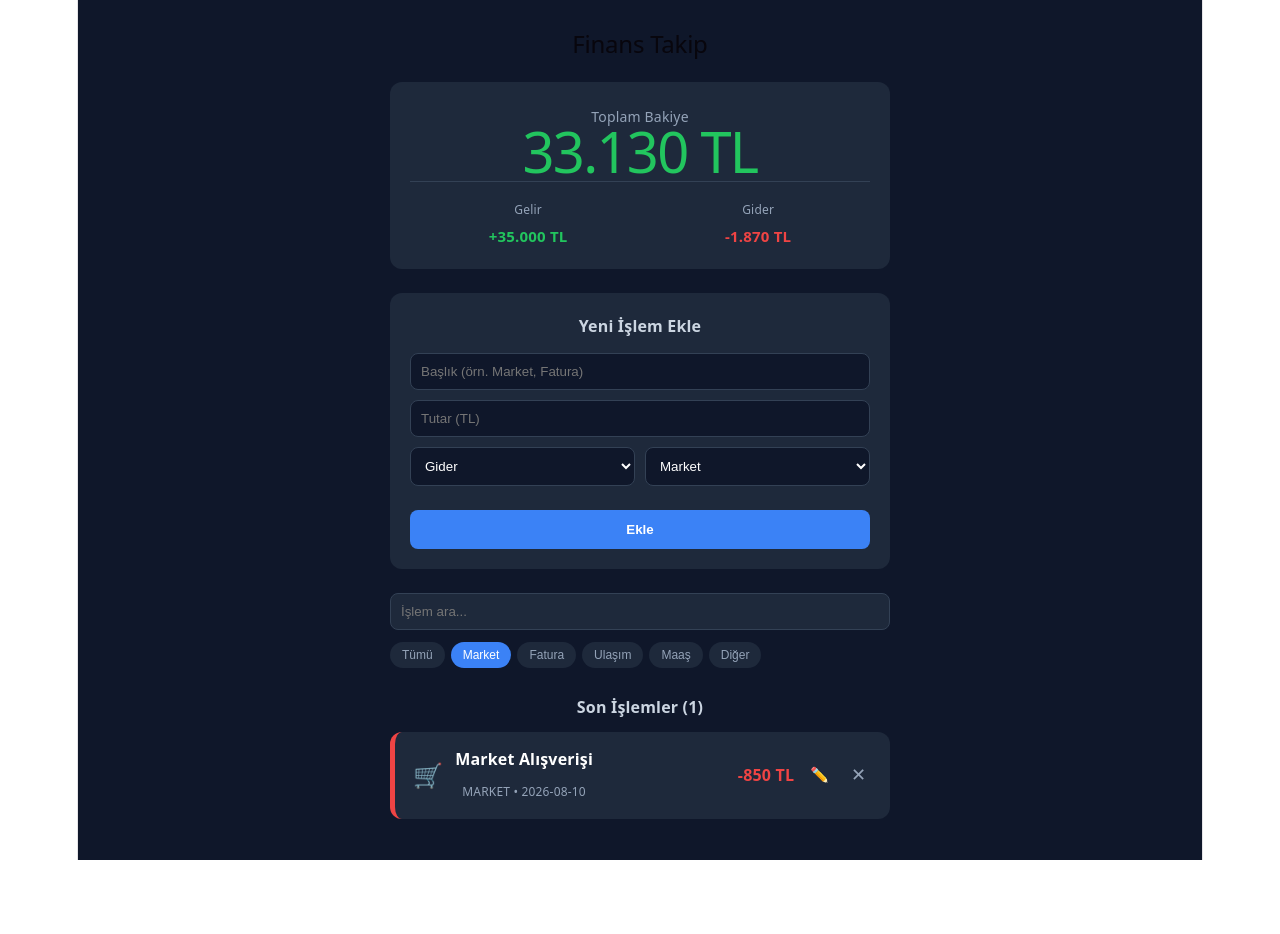
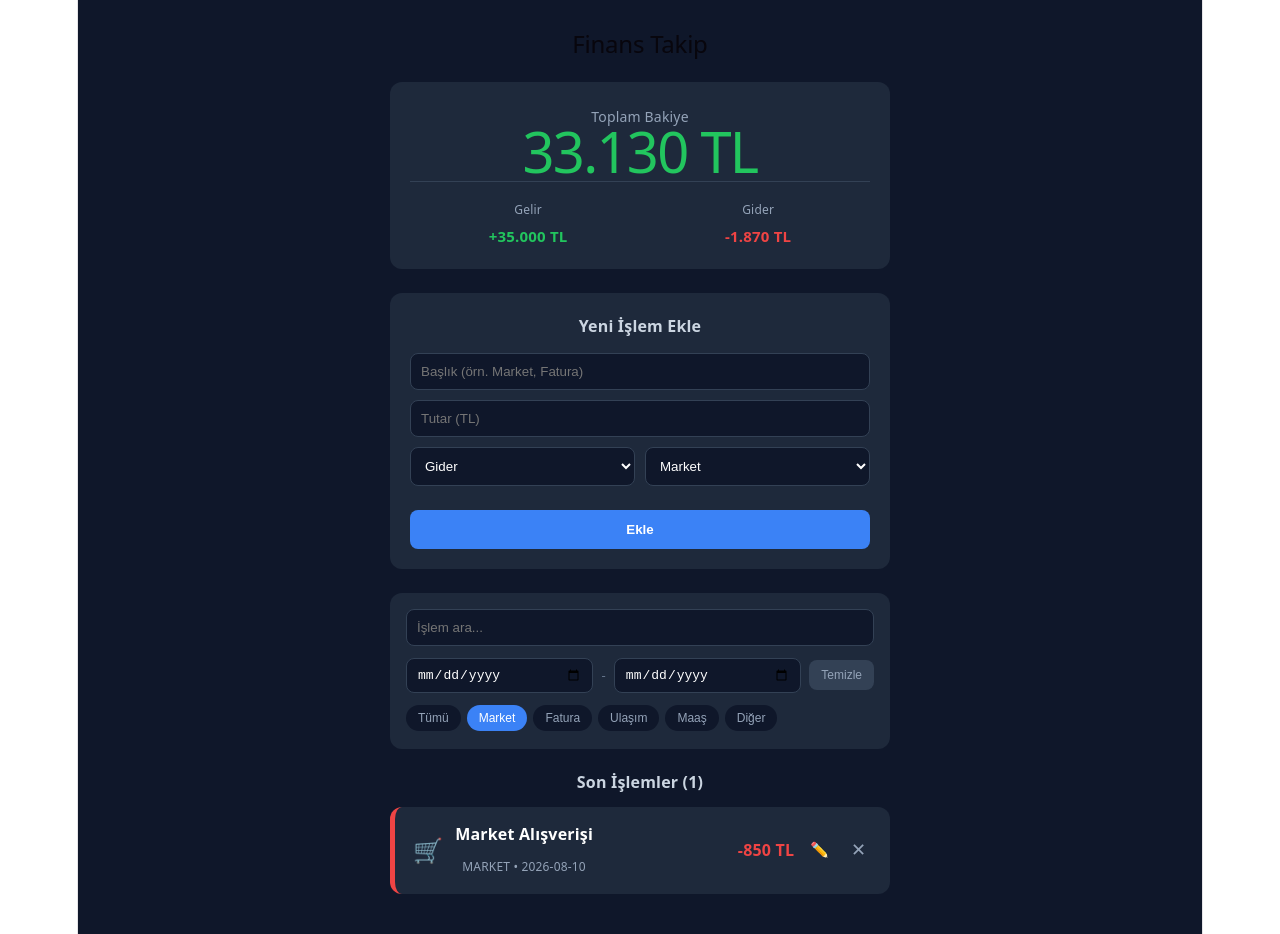
Before and after one commit to VRGL35/finans-uygulamasi, a React app in the folder frontend/: page / in a window 1280 px wide. Both pictures are taken after a click on the button "Market". Before the commit the page ends 860 px from the top, so only its background shows below. Built offline with nearby package versions, Linux system fonts and the light colour scheme; the HTML template or start-up script is replaced by a standard one.

Commit message:
feat: tarih araligina gore filtreleme ve temizleme ozelligi eklendi

```diff
--- a/frontend/src/App.jsx
+++ b/frontend/src/App.jsx
@@ -7,14 +7,14 @@ function App() {
   const [transactions, setTransactions] = useState(initialTransactions);
   const [searchTerm, setSearchTerm] = useState("");
   const [selectedCategory, setSelectedCategory] = useState("all");
+  const [startDate, setStartDate] = useState("");
+  const [endDate, setEndDate] = useState("");
   const [editingTransaction, setEditingTransaction] = useState(null);
 
-  // Ekleme
   const handleAddTransaction = (newTx) => {
     setTransactions((prev) => [newTx, ...prev]);
   };
 
-  // Silme
   const handleDeleteTransaction = (id) => {
     setTransactions((prev) => prev.filter((tx) => tx.id !== id));
     if (editingTransaction?.id === id) {
@@ -22,12 +22,10 @@ function App() {
     }
   };
 
-  // Düzenleme Başlatma
   const handleStartEdit = (tx) => {
     setEditingTransaction(tx);
   };
 
-  // Düzenlemeyi Kaydetme
   const handleUpdateTransaction = (updatedTx) => {
     setTransactions((prev) =>
       prev.map((item) => (item.id === updatedTx.id ? updatedTx : item))
@@ -35,15 +33,25 @@ function App() {
     setEditingTransaction(null);
   };
 
-  // Düzenlemeyi İptal Etme
   const handleCancelEdit = () => {
     setEditingTransaction(null);
+  };
+
+  const handleClearFilters = () => {
+    setSearchTerm("");
+    setSelectedCategory("all");
+    setStartDate("");
+    setEndDate("");
   };
 
   const filteredTransactions = transactions.filter((item) => {
     const matchesSearch = item.title.toLowerCase().includes(searchTerm.toLowerCase());
     const matchesCategory = selectedCategory === "all" || item.category === selectedCategory;
-    return matchesSearch && matchesCategory;
+
+    const matchesStartDate = !startDate || item.date >= startDate;
+    const matchesEndDate = !endDate || item.date <= endDate;
+
+    return matchesSearch && matchesCategory && matchesStartDate && matchesEndDate;
   });
 
   const totalIncome = transactions
@@ -64,6 +72,17 @@ function App() {
     { id: "maas", label: "Maaş" },
     { id: "diger", label: "Diğer" }
   ];
+
+  const dateInputStyle = {
+    flex: 1,
+    padding: "8px 10px",
+    borderRadius: "8px",
+    border: "1px solid #334155",
+    backgroundColor: "#0f172a",
+    color: "#ffffff",
+    fontSize: "13px",
+    boxSizing: "border-box"
+  };
 
   return (
     <div style={{ minHeight: "100vh", backgroundColor: "#0f172a", color: "#f8fafc", padding: "30px 16px" }}>
@@ -93,7 +112,7 @@ function App() {
           </div>
         </div>
 
-        {/* Form Alanı (Ekleme / Güncelleme) */}
+        {/* Form Alanı */}
         <HarcamaFormu
           onAddTransaction={handleAddTransaction}
           editingTransaction={editingTransaction}
@@ -101,8 +120,9 @@ function App() {
           onCancelEdit={handleCancelEdit}
         />
 
-        {/* Filtreleme ve Arama */}
-        <div style={{ marginBottom: "20px" }}>
+        {/* Filtreleme ve Arama Alanı */}
+        <div style={{ backgroundColor: "#1e293b", padding: "16px", borderRadius: "12px", marginBottom: "20px" }}>
+          {/* Metin Arama */}
           <input
             type="text"
             placeholder="İşlem ara..."
@@ -113,14 +133,53 @@ function App() {
               padding: "10px",
               borderRadius: "8px",
               border: "1px solid #334155",
-              backgroundColor: "#1e293b",
+              backgroundColor: "#0f172a",
               color: "#ffffff",
               boxSizing: "border-box",
               marginBottom: "12px"
             }}
           />
 
-          <div style={{ display: "flex", gap: "6px", overflowX: "auto", paddingBottom: "6px" }}>
+          {/* Tarih Aralığı Seçimi */}
+          <div style={{ display: "flex", gap: "8px", alignItems: "center", marginBottom: "12px" }}>
+            <input
+              type="date"
+              value={startDate}
+              onChange={(e) => setStartDate(e.target.value)}
+              style={dateInputStyle}
+              title="Başlangıç Tarihi"
+            />
+            <span style={{ color: "#64748b", fontSize: "13px" }}>-</span>
+            <input
+              type="date"
+              value={endDate}
+              onChange={(e) => setEndDate(e.target.value)}
+              style={dateInputStyle}
+              title="Bitiş Tarihi"
+            />
+            {(startDate || endDate || searchTerm || selectedCategory !== "all") && (
+              <button
+                type="button"
+                onClick={handleClearFilters}
+                style={{
+                  padding: "8px 12px",
+                  borderRadius: "8px",
+                  border: "none",
+                  backgroundColor: "#334155",
+                  color: "#94a3b8",
+                  fontSize: "12px",
+                  cursor: "pointer",
+                  whiteSpace: "nowrap"
+                }}
+                title="Filtreleri Temizle"
+              >
+                Temizle
+              </button>
+            )}
+          </div>
+
+          {/* Kategori Butonları */}
+          <div style={{ display: "flex", gap: "6px", overflowX: "auto", paddingBottom: "2px" }}>
             {categories.map((cat) => (
               <button
                 key={cat.id}
@@ -131,7 +190,7 @@ function App() {
                   border: "none",
                   fontSize: "12px",
                   cursor: "pointer",
-                  backgroundColor: selectedCategory === cat.id ? "#3b82f6" : "#1e293b",
+                  backgroundColor: selectedCategory === cat.id ? "#3b82f6" : "#0f172a",
                   color: selectedCategory === cat.id ? "#ffffff" : "#94a3b8",
                   whiteSpace: "nowrap"
                 }}
```
